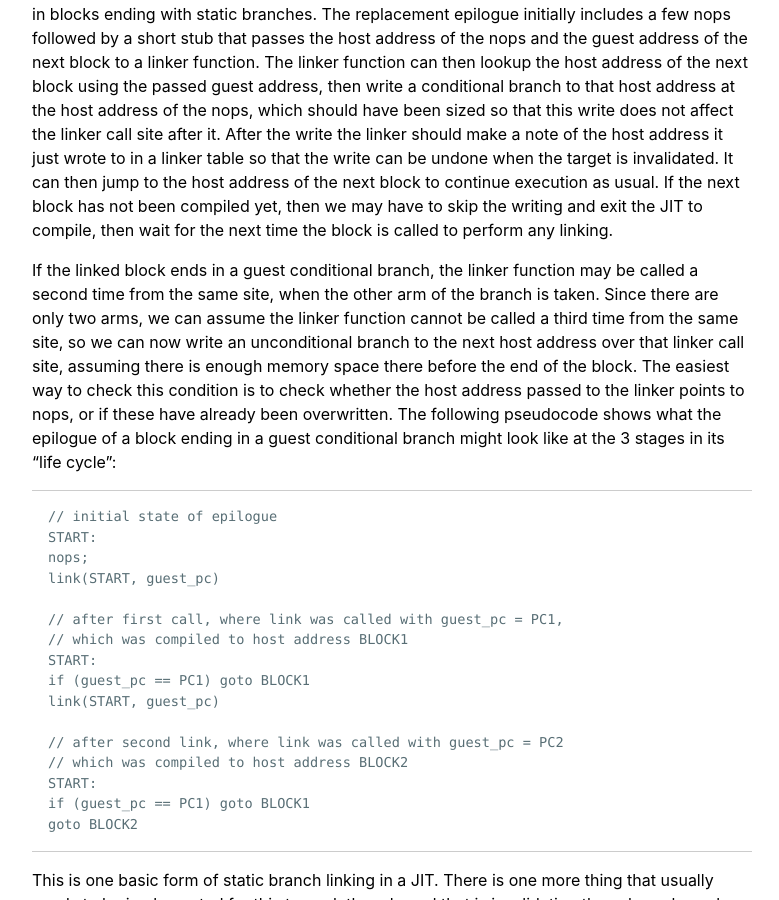
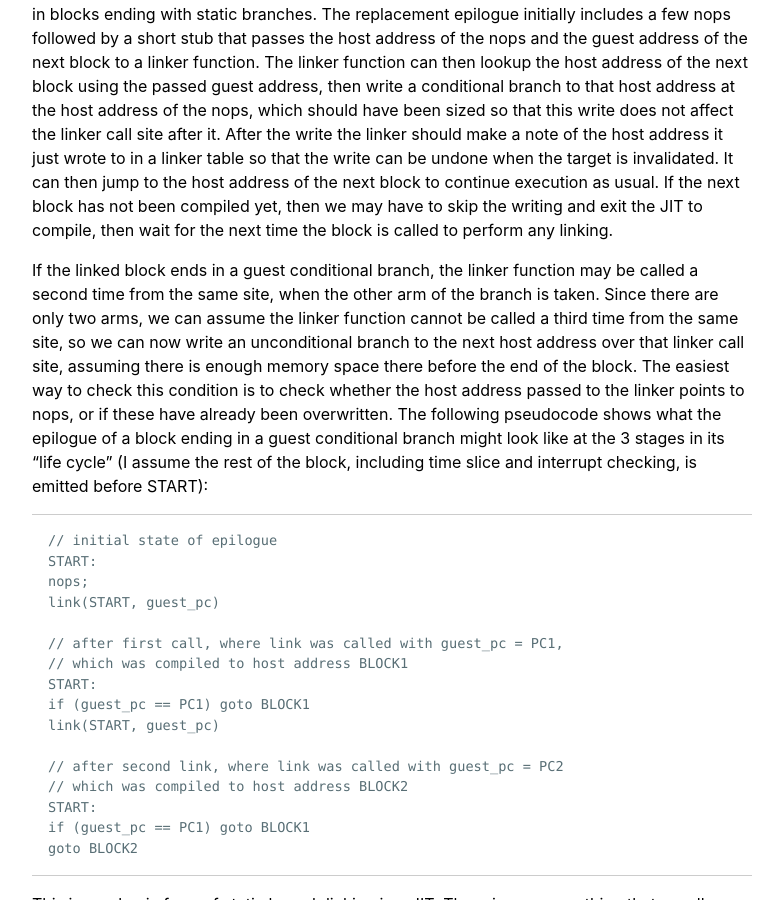
Before and after one commit to emudev-org/emudev.org, a Jekyll site: the page built from _posts/2021-02-01-Dynarec.md, in a window 1280 px wide and 900 px high, scrolled down 4215 px. Shown: the whole window, without its empty margins (248-1027 px from the left). Built offline with Jekyll 4.4.1, drawn with Linux system fonts in a browser that asks for light colours.

Commit message:
Clarify location of time slice check in block linking pseudocode

````diff
--- a/_posts/2021-02-01-Dynarec.md
+++ b/_posts/2021-02-01-Dynarec.md
@@ -225,7 +225,8 @@ enough memory space there before the end of the block. The easiest way to check
 this condition is to check whether the host address passed to the linker points
 to nops, or if these have already been overwritten. The following pseudocode
 shows what the epilogue of a block ending in a guest conditional branch might
-look like at the 3 stages in its "life cycle":
+look like at the 3 stages in its "life cycle" (I assume the rest of the block,
+including time slice and interrupt checking, is emitted before START):
 
 ```
 // initial state of epilogue
````
